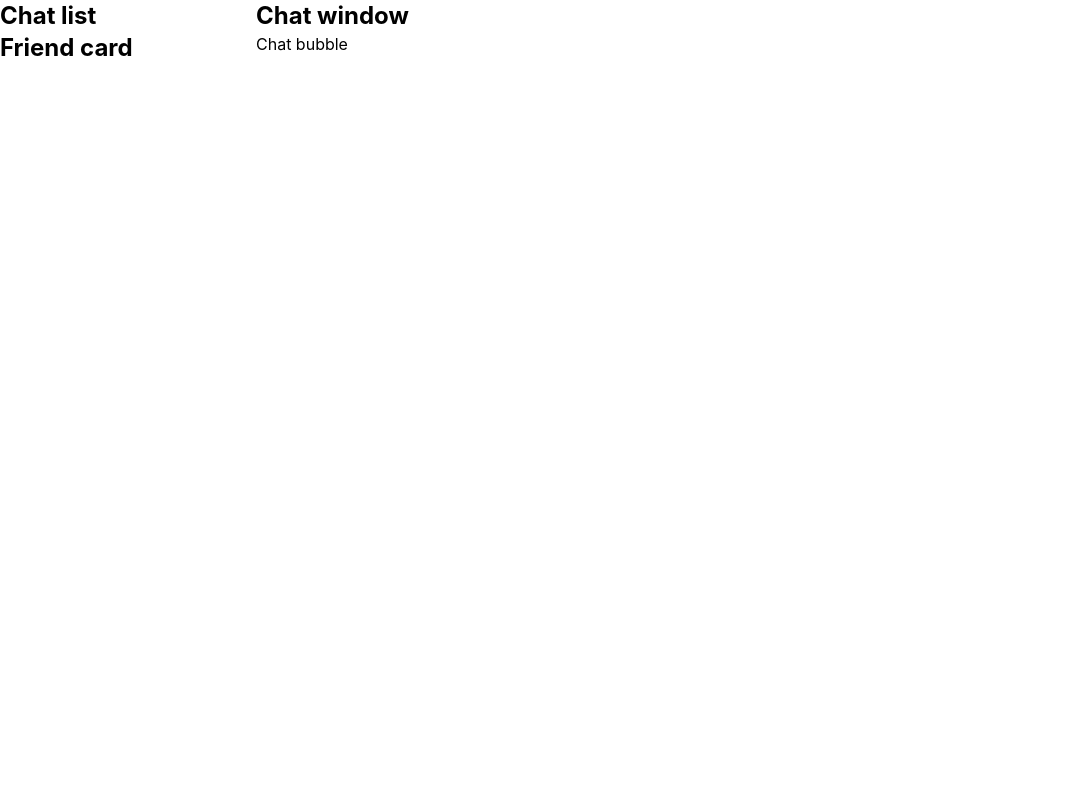
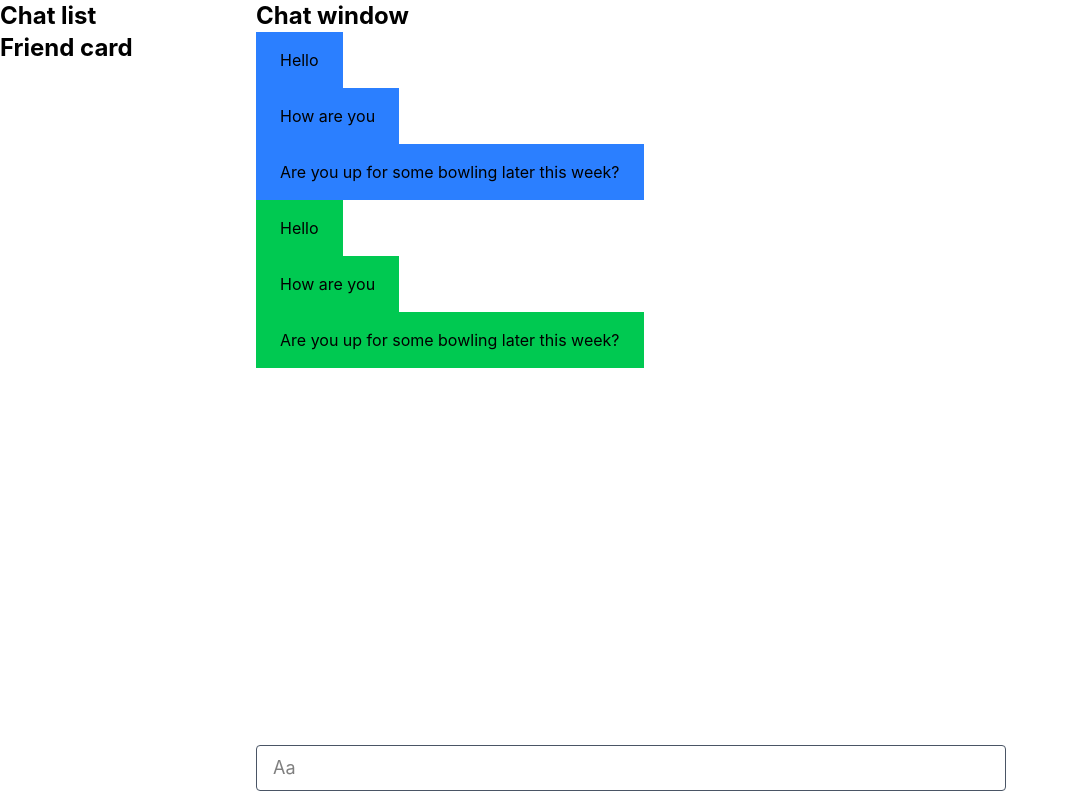
Before and after one commit to maciejost/simple-chat, a React (Vite) app: page / in a window 1280 px wide. Shown: the whole page, without its empty margins (0-1068 px from the left). Built offline with nearby package versions, Linux system fonts and the light colour scheme.

Commit message:
Style message input.

```diff
--- a/src/components/chatwindow/ChatWindow.tsx
+++ b/src/components/chatwindow/ChatWindow.tsx
@@ -1,10 +1,50 @@
-import { ChatBubble } from "./components";
+import { ChatBubble, MessageInput } from "./components";
 
 export const ChatWindow = () => {
+  const date = new Date();
+
   return (
-    <div>
-      <h1 className="text-2xl font-bold">Chat window</h1>
-      <ChatBubble />
-    </div>
+    <section className="h-screen">
+      <div className="h-[calc(100vh-4rem)]">
+        <h1 className="text-2xl font-bold">Chat window</h1>
+        <ChatBubble
+          sentTime={new Date(date.setDate(date.getDate() - 1))}
+          variant="SENT"
+        >
+          Hello
+        </ChatBubble>
+        <ChatBubble
+          sentTime={new Date(date.setDate(date.getDate() - 4))}
+          variant="SENT"
+        >
+          How are you
+        </ChatBubble>
+        <ChatBubble
+          sentTime={new Date(date.setDate(date.getDate() - 5))}
+          variant="SENT"
+        >
+          Are you up for some bowling later this week?
+        </ChatBubble>
+        <ChatBubble
+          sentTime={new Date(date.setDate(date.getDate() - 2))}
+          variant="RECEIVED"
+        >
+          Hello
+        </ChatBubble>
+        <ChatBubble
+          sentTime={new Date(date.setDate(date.getDate() - 6))}
+          variant="RECEIVED"
+        >
+          How are you
+        </ChatBubble>
+        <ChatBubble
+          sentTime={new Date(date.setDate(date.getDate() - 3))}
+          variant="RECEIVED"
+        >
+          Are you up for some bowling later this week?
+        </ChatBubble>
+      </div>
+      <MessageInput />
+    </section>
   );
 };
--- a/src/components/chatwindow/components/ChatBubble.tsx
+++ b/src/components/chatwindow/components/ChatBubble.tsx
@@ -1 +1,20 @@
-export const ChatBubble = () => <div>Chat bubble</div>;
+import { PropsWithChildren } from "react";
+
+type ChatBubbleProps = {
+  variant: "SENT" | "RECEIVED";
+  isRepliedTo?: boolean;
+  sentTime: Date;
+};
+
+export const ChatBubble: React.FC<PropsWithChildren<ChatBubbleProps>> = ({
+  children,
+  variant,
+  isRepliedTo,
+  sentTime,
+}) => {
+  const backgroundColor = variant === "SENT" ? "bg-blue-500" : "bg-green-500";
+
+  return (
+    <div className={`px-24 py-16 w-fit ${backgroundColor}`}>{children}</div>
+  );
+};
--- /dev/null
+++ b/src/components/chatwindow/components/MessageInput.tsx
@@ -0,0 +1,43 @@
+import { useState } from "react";
+
+export const MessageInput = () => {
+  const [message, setMessage] = useState("");
+
+  const handleSubmit = (e: React.FormEvent) => {
+    if (!message.length) return;
+
+    e.preventDefault();
+    console.log({ message });
+    setMessage("");
+    // TODO: load default messages into a state variable owned higher up in the component tree
+    // TODO: add the new message to the list of messages
+  };
+
+  return (
+    <form
+      onSubmit={handleSubmit}
+      className="h-64 flex items-center justify-end gap-24 text-lg "
+    >
+      <input
+        className="w-3/4 px-16 py-8 rounded-sm focus:border-2  border-[1px]  border-gray-600 hover:border-2 focus:border-black "
+        name="message"
+        type="text"
+        value={message}
+        onChange={(e) => {
+          setMessage(e.target.value);
+        }}
+        placeholder="Aa"
+      />
+      <span className="w-1/4">
+        {!!message.length && (
+          <button
+            className="rounded-4xl bg-gray-800 px-16 py-8 text-white cursor-pointer hover:scale-107 transition-all"
+            type="submit"
+          >
+            Send
+          </button>
+        )}
+      </span>
+    </form>
+  );
+};
--- a/src/components/chatwindow/components/index.ts
+++ b/src/components/chatwindow/components/index.ts
@@ -1 +1,2 @@
 export { ChatBubble } from "./ChatBubble";
+export { MessageInput } from "./MessageInput";
```
Also changed, not shown: src/components/utils/index.ts (added), src/data/mockData.ts (added).
